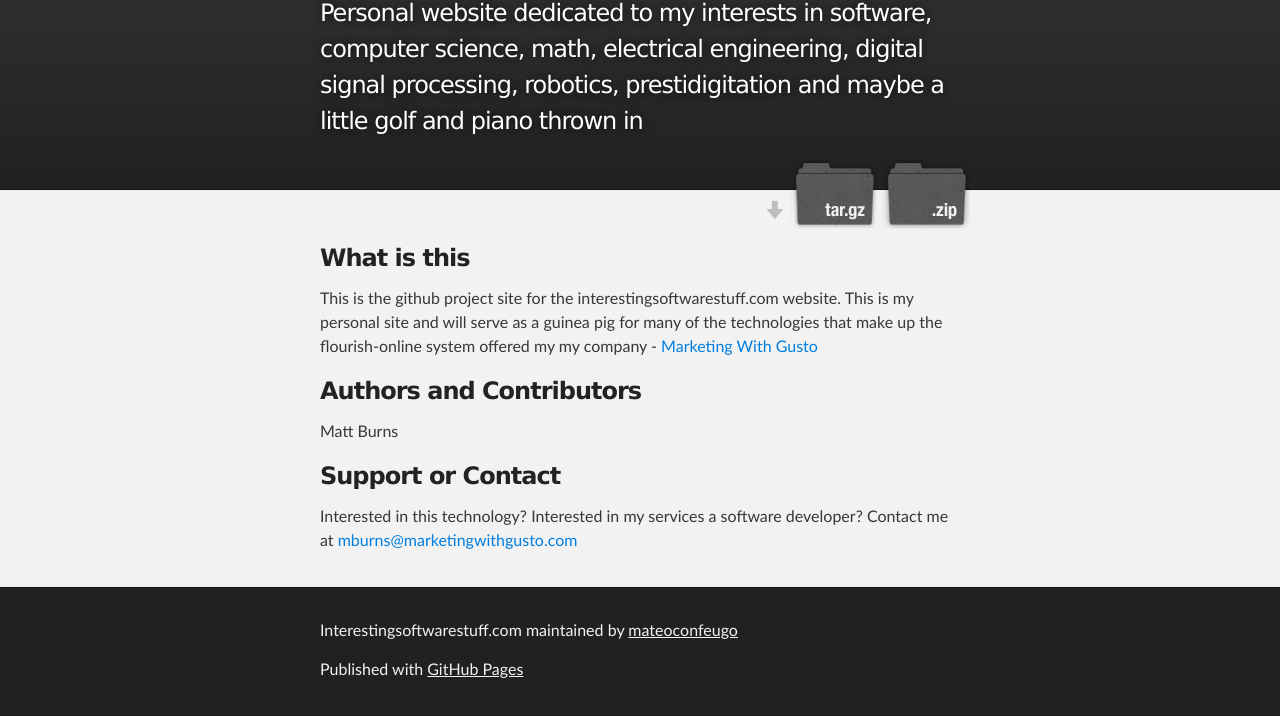
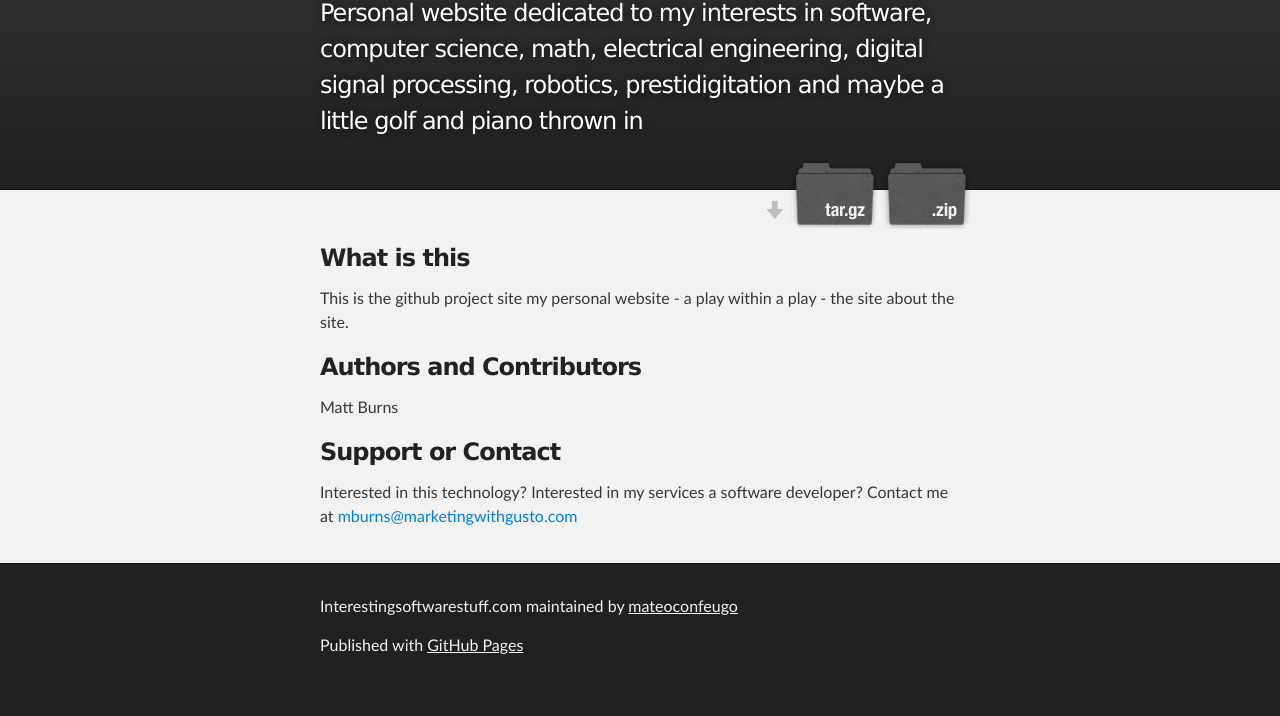
Before and after one commit to mateoconfeugo/interestingsoftwarestuff.com, a plain HTML site: page index.html in a window 1280 px wide. Shown: the part 128-844 px from the top of the page. After the commit the page ends 820 px from the top, so only its background shows below. Drawn offline with Linux system fonts and the light colour scheme.

Commit message:
Update index.html

```diff
--- a/index.html
+++ b/index.html
@@ -34,7 +34,7 @@
         <h3>
 <a name="what-is-this" class="anchor" href="#what-is-this"><span class="octicon octicon-link"></span></a>What is this</h3>
 
-<p>This is the github project site for the interestingsoftwarestuff.com website. This is my personal site and will serve as a guinea pig for many of the technologies that make up the flourish-online system offered my my company - <a href="http://www.marketingwithgusto.com">Marketing With Gusto</a></p>
+<p>This is the github project site my personal website - a play within a play - the site about the site.
 
 <h3>
 <a name="authors-and-contributors" class="anchor" href="#authors-and-contributors"><span class="octicon octicon-link"></span></a>Authors and Contributors</h3>
```
